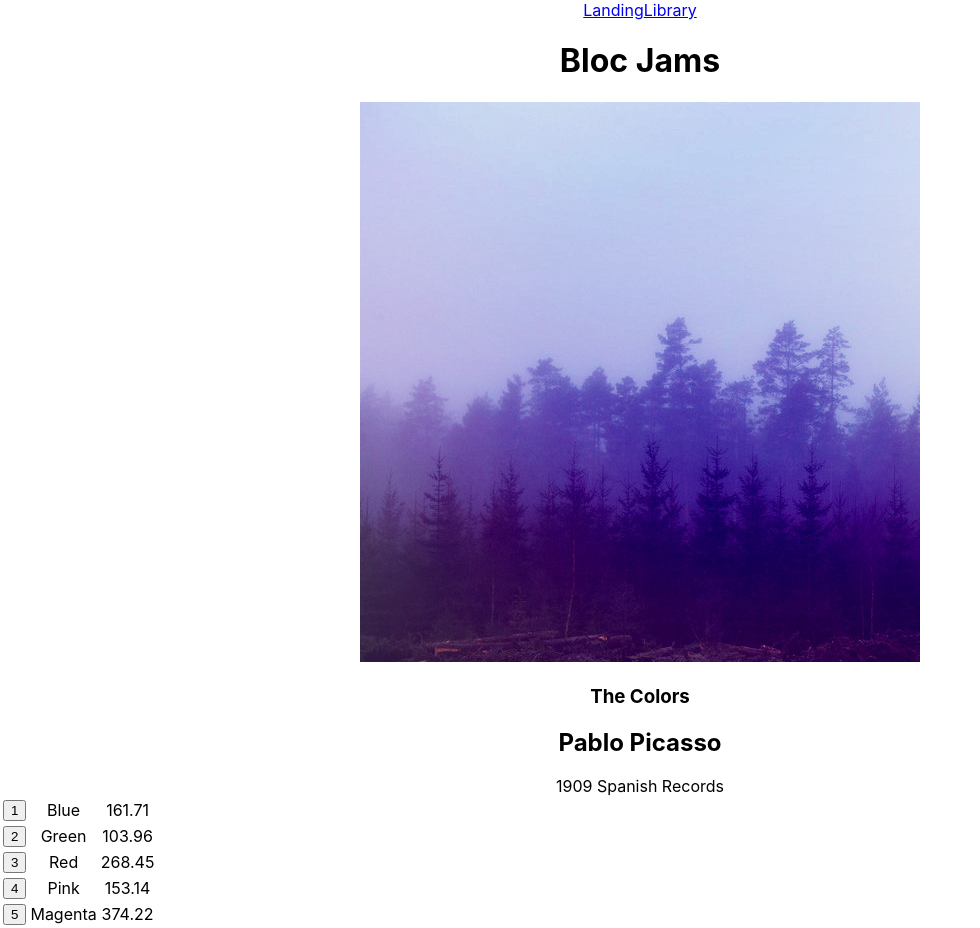
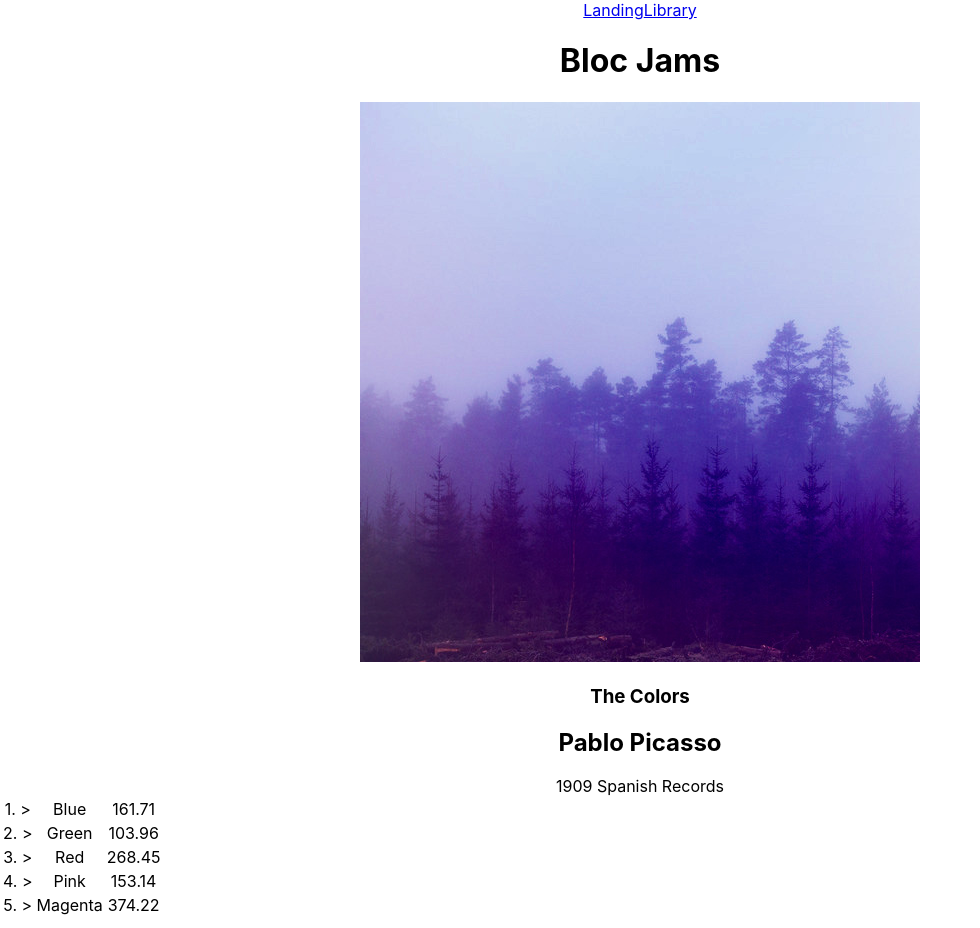
Before and after one commit to itsshaylan/bloc-jams-react, a React (Create React App) app: page /album/the-colors in a window 1280 px wide. Shown: the whole page, without its empty margins (0-980 px from the left). Built offline with nearby package versions, Linux system fonts and the light colour scheme.

Commit message:
hover events & pause play buttons

```diff
--- a/public/index.html
+++ b/public/index.html
@@ -19,6 +19,7 @@
       work correctly both with client-side routing and a non-root public URL.
       Learn how to configure a non-root public URL by running `npm run build`.
     -->
+     <link rel="stylesheet" href="http://code.ionicframework.com/ionicons/2.0.1/css/ionicons.min.css">
     <title>React App</title>
   </head>
   <body>
--- a/src/components/Album.js
+++ b/src/components/Album.js
@@ -10,9 +10,53 @@
      });
 
   		this.state = {
-  			album: album
+  	  		album: album,
+      		currentSong: album.songs[0],
+      		isPlaying: false
   		};
+
+     this.audioElement = document.createElement('audio');
+     this.audioElement.src = album.songs[0].audioSrc;
   	}
+
+  play() {
+     this.audioElement.play();
+     this.setState({ isPlaying: true });
+   }
+
+   pause() {
+     this.audioElement.pause();
+     this.setState({ isPlaying: false });
+   }
+
+   setSong(song) {
+     this.audioElement.src = song.audioSrc;
+     this.setState({ currentSong: song });
+   }
+
+   handleSongClick(song) {
+     const isSameSong = this.state.currentSong === song;
+     if (this.state.isPlaying && isSameSong) {
+       this.pause();
+     } else {
+       if (!isSameSong) { this.setSong(song); }
+       this.play();
+     }
+   }
+
+     handleSongHover(song) {
+    this.setState({ isHovered: song });
+  }
+
+  handleIcon(song, index) {
+    if(this.state.currentSong === song && this.state.isPlaying) {
+      return <span className="ion ion-pause"></span>
+    } else if (this.state.isHovered === song && !this.state.isPlaying) {
+      return <span className="ion ion-play"></span>
+    } else {
+      return index + 1 + '. ';
+    }
+  }
 
    render() {
      return (
@@ -32,15 +76,12 @@
              <col id="song-duration-column" />
            </colgroup>
            <tbody>
-            {
-              this.state.album.songs.map( (song, index) =>
-                <tr className="song" key={index}>
-                  <td className="song-actions">
-                    <button>
-                      <span className="song-number">{index+1}</span>
-                      <span className="ion-play"></span>
-                      <span className="ion-pause"></span>
-                    </button>
+            {this.state.album.songs.map( (song, index) =>
+   			<tr className="song" key={index} onClick={() => this.handleSongClick(song)}
+                     >
+                  <td className="song-actions" onMouseEnter={ () => this.handleSongHover(song)} onMouseLeave={ () => this.handleSongHover(null)}>
+                {this.handleIcon(song, index)}>
+
                   </td>
                   <td className="song-title">{song.title}</td>
                   <td className="song-duration">{song.duration}</td>
```
